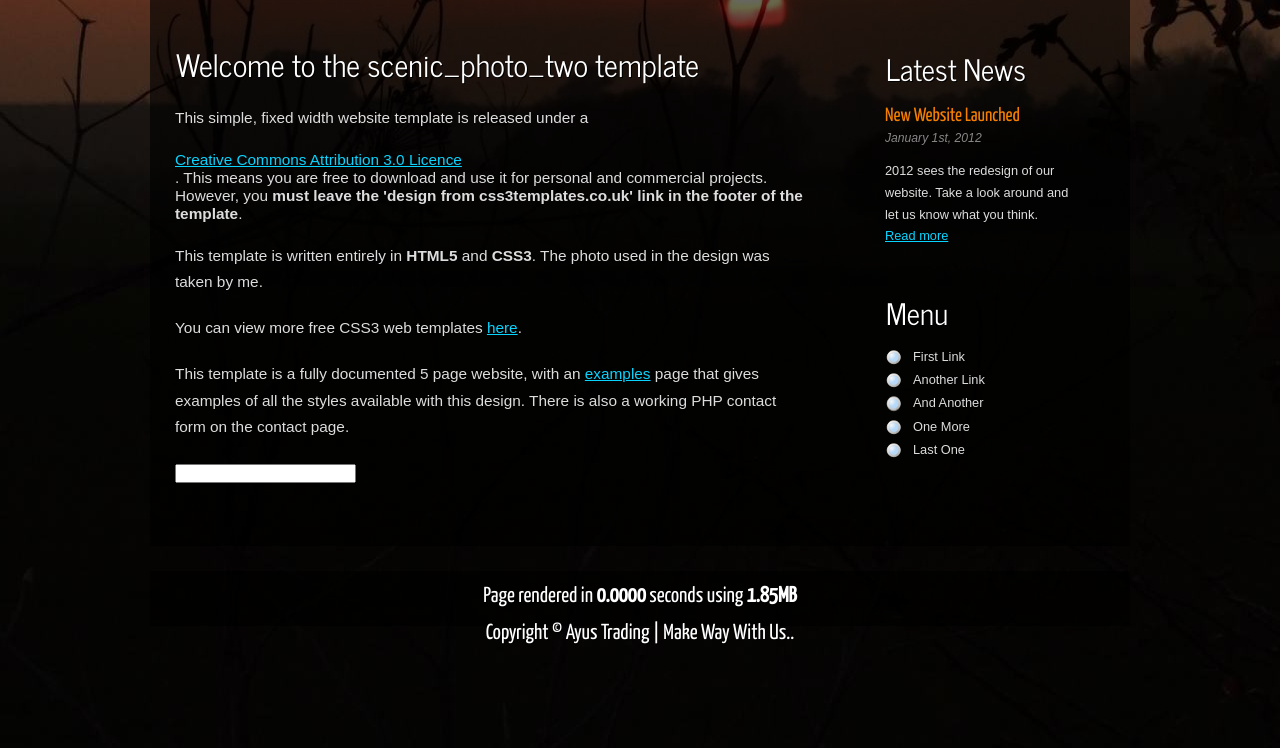
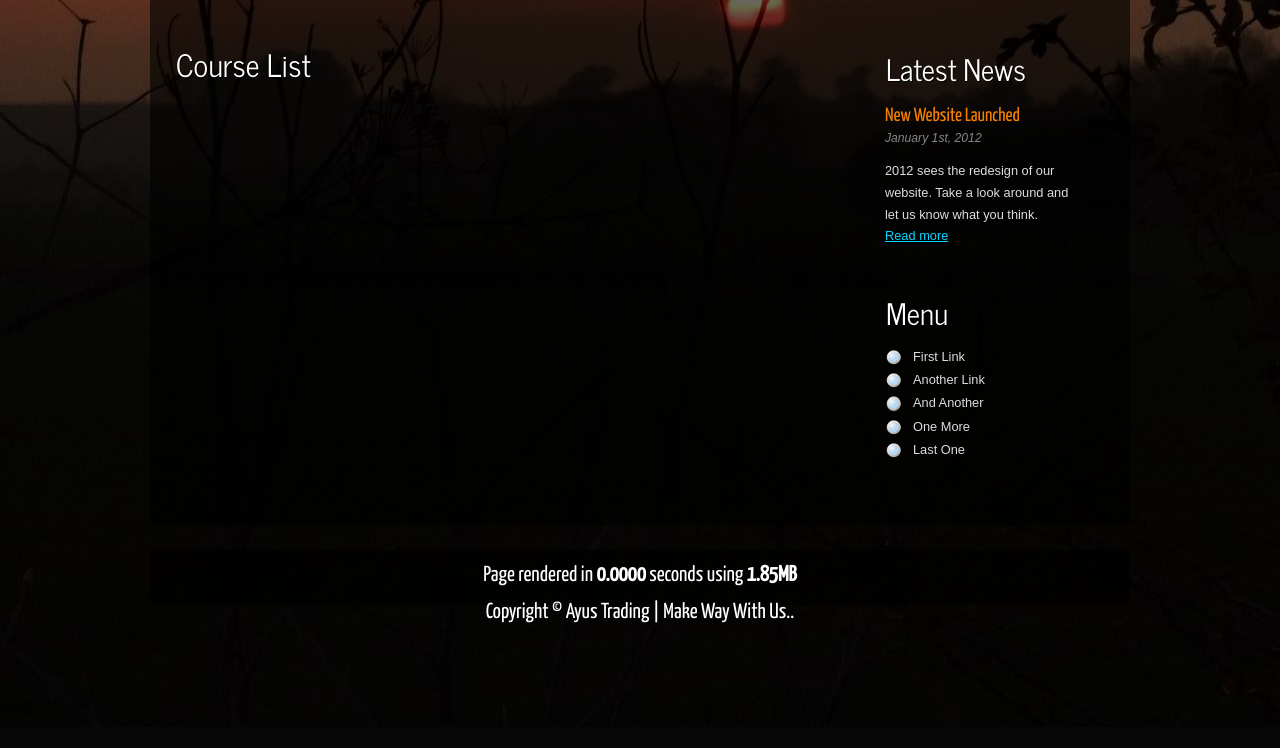
Before and after one commit to kroos/client-moodle-system, a CodeIgniter app: page /systlms/ in a window 1280 px wide. Shown: the part 275-1023 px from the top of the page. After the commit the page ends 968 px from the top, so only its background shows below. Run offline with CodeIgniter, Linux system fonts and the light colour scheme; some libraries are stand-ins or nearby versions.

Commit message:
- starting with home

```diff
--- a/application/controllers/myilmu.php
+++ b/application/controllers/myilmu.php
@@ -20,7 +20,7 @@ class Myilmu extends CI_Controller
 		*/
 		public function index()
 			{
-				$this->load->view('base_template');
+				$this->load->view('home');
 			}
 
 #############################################################################################################################
--- /dev/null
+++ b/application/views/home.php
@@ -0,0 +1,7 @@
+<? extend('base_template') ?>
+
+	<? startblock('content') ?>
+		<h1>Course List</h1>
+	<? endblock() ?>
+
+<? end_extend() ?>
--- a/application/views/scenic_photo_two/main_template.php
+++ b/application/views/scenic_photo_two/main_template.php
@@ -17,7 +17,7 @@
 			<div id="logo">
 				<div id="logo_text">
 					<!-- class="logo_colour", allows you to change the colour of the text -->
-					<h1><a href=""><?=$this->config->item('title')?><span class="logo_colour"> Tution Center</span></a></h1>
+					<h1><a href="<?=base_url()?>"><?=$this->config->item('title')?><span class="logo_colour"> Tution Center</span></a></h1>
 					<h2>Simple. Contemporary. Reliable.</h2>
 				</div>
 			</div>
```
Also changed, not shown: application/models/course.php (added, +34 -0 lines).
